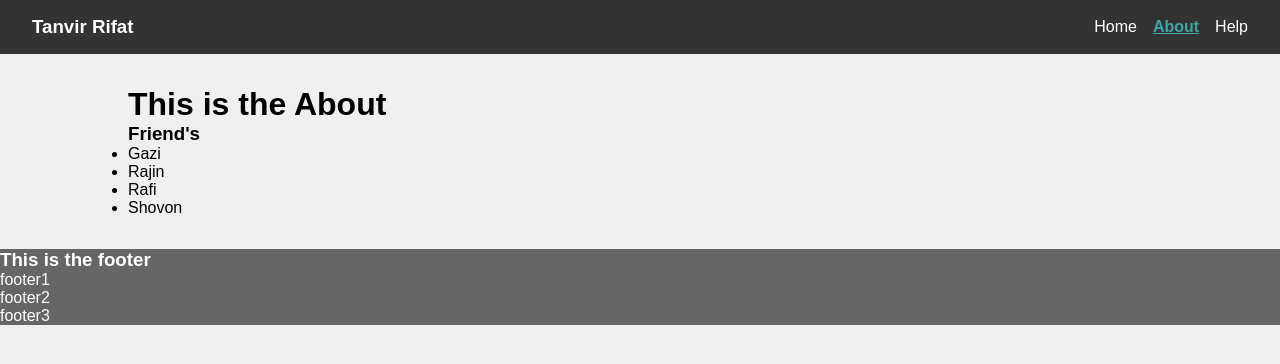
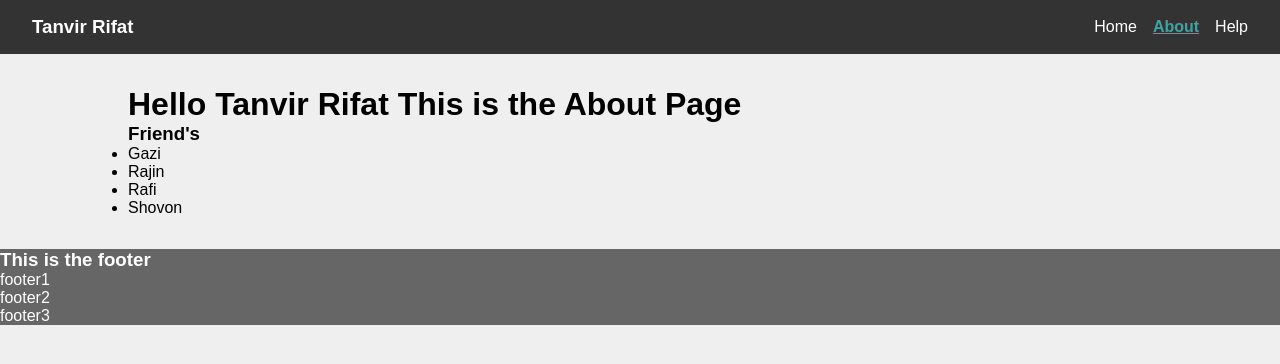
Before and after one commit to tanvir07-cell/js-full-stack-army-practise, a React (Create React App) app in the folder first-app/: page /about in a window 1280 px wide. Shown: the top 364 px of the page. Built offline with nearby package versions, Linux system fonts and the light colour scheme.

Commit message:
for the useEffect Hooks

```diff
--- a/first-app/src/pages/About.jsx
+++ b/first-app/src/pages/About.jsx
@@ -1,10 +1,23 @@
+import { useEffect, useState } from "react";
 import Layout from "../components/layout/Layout";
 import Section from "../components/section/Section";
 const friends = ["Gazi", "Rajin", "Rafi", "Shovon"];
 function About() {
+  const [state, setState] = useState({});
+
+  // eti mutable state object dekhe barbar call hocceh ei barbar call remove korar jonnei useEffect Hook ti use kora hoy:
+  useEffect(() => {
+    setTimeout(() => {
+      setState({ name: "Tanvir Rifat" });
+      console.log("Rerenderd because we use name mutable object");
+    }, 2 * 1000);
+  }, []);
+
   return (
     <Layout>
-      <h1>This is the About</h1>
+      <h1>Hello {state.name ? state.name : "Guest"} This is the About Page</h1>
+      {/* shortCircuit using(&&) */}
+      {/* {name && <h1>Hello {name} this is the about page</h1>} */}
       <Section title="Friend's" peoples={friends}></Section>
     </Layout>
   );
--- a/first-app/src/pages/Help.jsx
+++ b/first-app/src/pages/Help.jsx
@@ -1,4 +1,4 @@
-import { useState } from "react";
+import { useEffect, useState } from "react";
 import Display from "../components/display-count/Display";
 import Buttons from "../components/inc-dec-buttons/Buttons";
 import Layout from "../components/layout/Layout";
```
